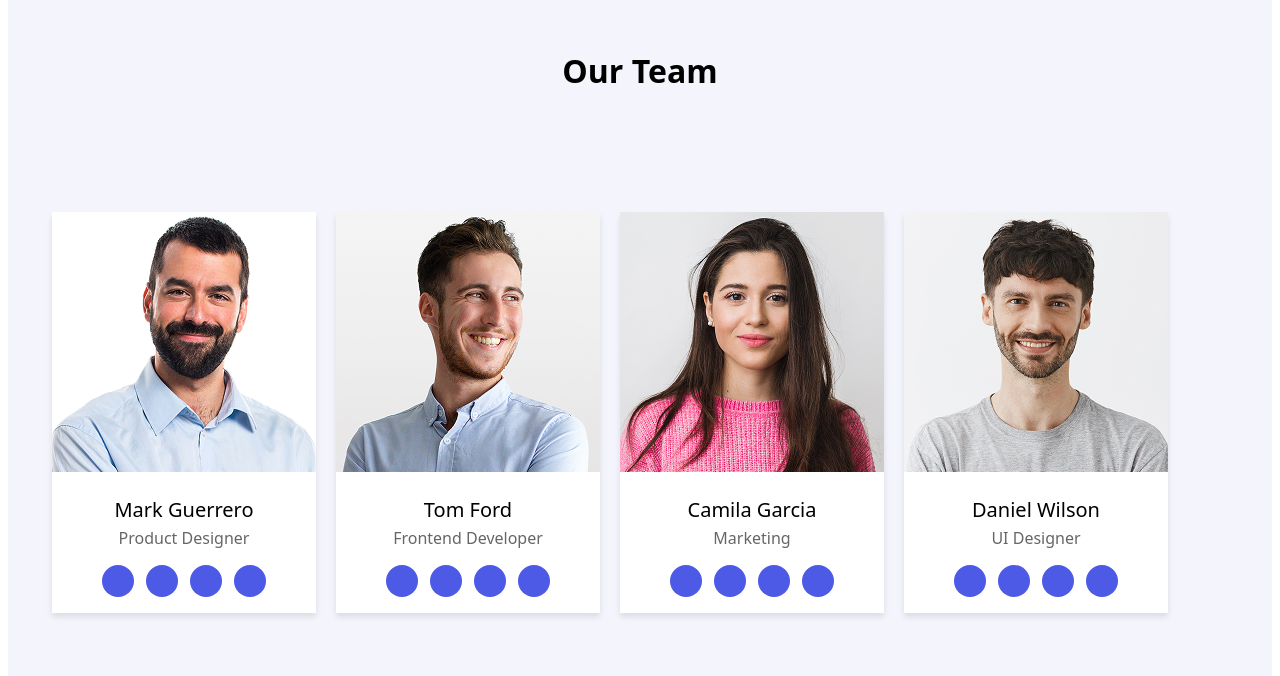
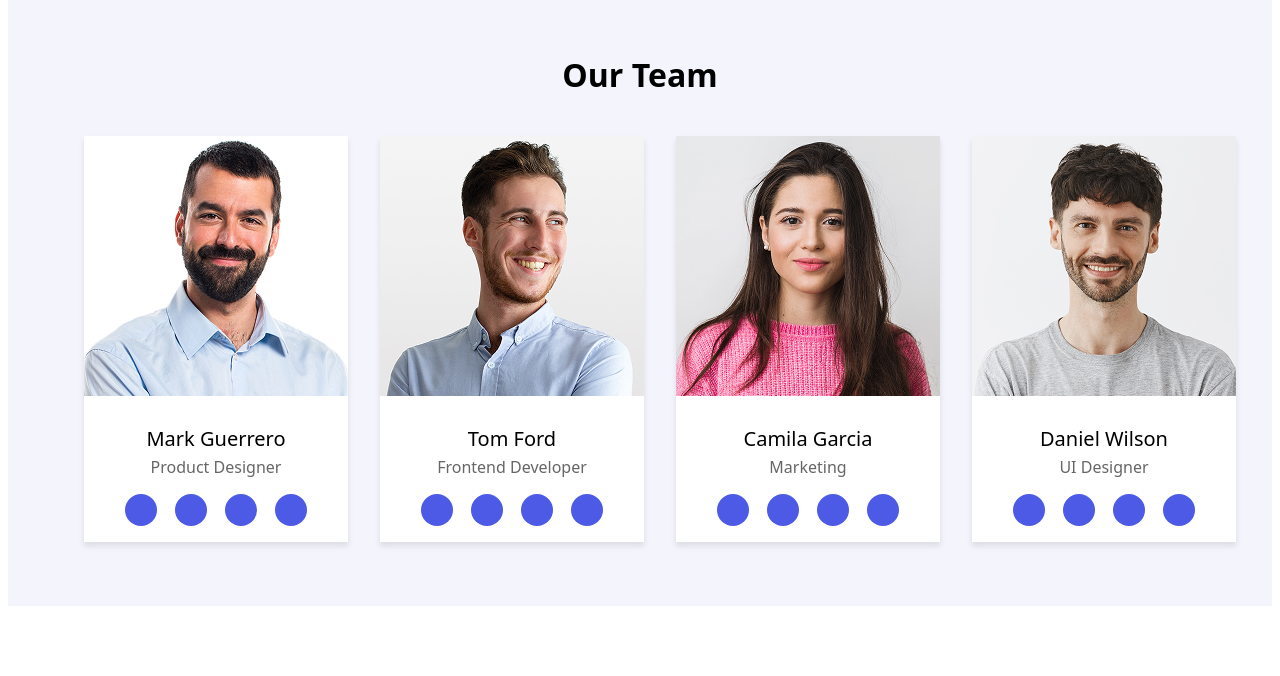
Before and after one commit to kiki2280/project2, a plain HTML site: page index.html in a window 1280 px wide. Shown: the part 1302-1978 px from the top of the page. Drawn offline with Linux system fonts and the light colour scheme.

Commit message:
Team-Section update

```diff
--- a/css/styles.css
+++ b/css/styles.css
@@ -86,13 +86,6 @@ body {
     object-fit: contain;
     text-align: center;
 }
-.text {
-
-    /* text-align: justify;
-    word-wrap: break-word;
-    overflow-wrap: break-word;
-    line-height: 24px; */
-}
 .column {
     padding-left: 20px;
     padding-right: 20px;
@@ -107,21 +100,26 @@ body {
     gap: 1px;
 }
 
-.team-list {
-    display: flex;
-    flex-direction: row;
-    justify-content: center;
-    align-items: center;
-    gap: 0px ;
-    padding: 20px;
 
-}
 .team-section{
   background: #f4f4fd;
-  padding: 60px 20px;
+  /* padding: 60px 20px; */
    max-width: 1440px;
    margin: 0 auto;
 }
+.container-team {
+  padding: 64px 0 64px;
+
+}
+.team-list {
+  display: flex;
+  flex-wrap: wrap;
+  justify-content: center;
+  max-width: 1400px;
+  gap: 64px  32px;
+  margin: 0 auto;
+}
+
 .team-title {
   text-align: center;
   font-size: 32px;
@@ -136,9 +134,9 @@ body {
 
 }
 .team-img {
-  width: 100%;
+  /* width: 100%;
   height: auto;
-  display: block;
+  display: block; */
 }
 .team-item-wrapper {
   padding: 16px;
@@ -157,7 +155,7 @@ body {
 .social-list {
   display: flex;
   justify-content: center;
-  gap: 12px;
+  gap: 18px;
   padding: 0;
   margin: 0;
   list-style: none;
--- a/index.html
+++ b/index.html
@@ -108,10 +108,8 @@
                                 ><svg class="social-icon" width="16" height="16">
                                     <use href="./images/icons/icon-linkedin.svg"></use></svg></a>
                             </li>
-            </ul>
                         </div>
                     </li>
-            <ul class="team-list">
                     <li class="team-item">
                         <img
                             class="team-img"
@@ -119,7 +117,7 @@
                             ./images/Team/Team2.jpg
                             "
                             src="./images/Team/Team2.jpg"
-                        alt="Team Card 2"
+                            alt="Team Card 1"
                             width="264"
                         />
                         <div class="team-item-wrapper">
@@ -146,10 +144,8 @@
                                 ><svg class="social-icon" width="16" height="16">
                                     <use href="./images/icons/icon-linkedin.svg"></use></svg></a>
                             </li>
-            </ul>
                         </div>
                     </li>
-            <ul class="team-list">
                     <li class="team-item">
                         <img
                             class="team-img"
@@ -157,7 +153,7 @@
                             ./images/Team/Team3.jpg
                             "
                             src="./images/Team/Team3.jpg"
-                        alt="Team Card 3"
+                            alt="Team Card 1"
                             width="264"
                         />
                         <div class="team-item-wrapper">
@@ -184,10 +180,8 @@
                                 ><svg class="social-icon" width="16" height="16">
                                     <use href="./images/icons/icon-linkedin.svg"></use></svg></a>
                             </li>
-            </ul>
                         </div>
                     </li>
-            <ul class="team-list">
                     <li class="team-item">
                         <img
                             class="team-img"
@@ -195,7 +189,7 @@
                             ./images/Team/Team4.jpg
                             "
                             src="./images/Team/Team4.jpg"
-                        alt="Team Card 4"
+                            alt="Team Card 1"
                             width="264"
                         />
                         <div class="team-item-wrapper">
@@ -223,8 +217,9 @@
                                     <use href="./images/icons/icon-linkedin.svg"></use></svg></a>
                             </li>
                         </div>
+                    </li>
                 </ul>
-                </li>
+            </div>
         </section>
 
         <section class="ourportfolio-section">
```
Lines whose indentation alone changed are shown as unchanged.
